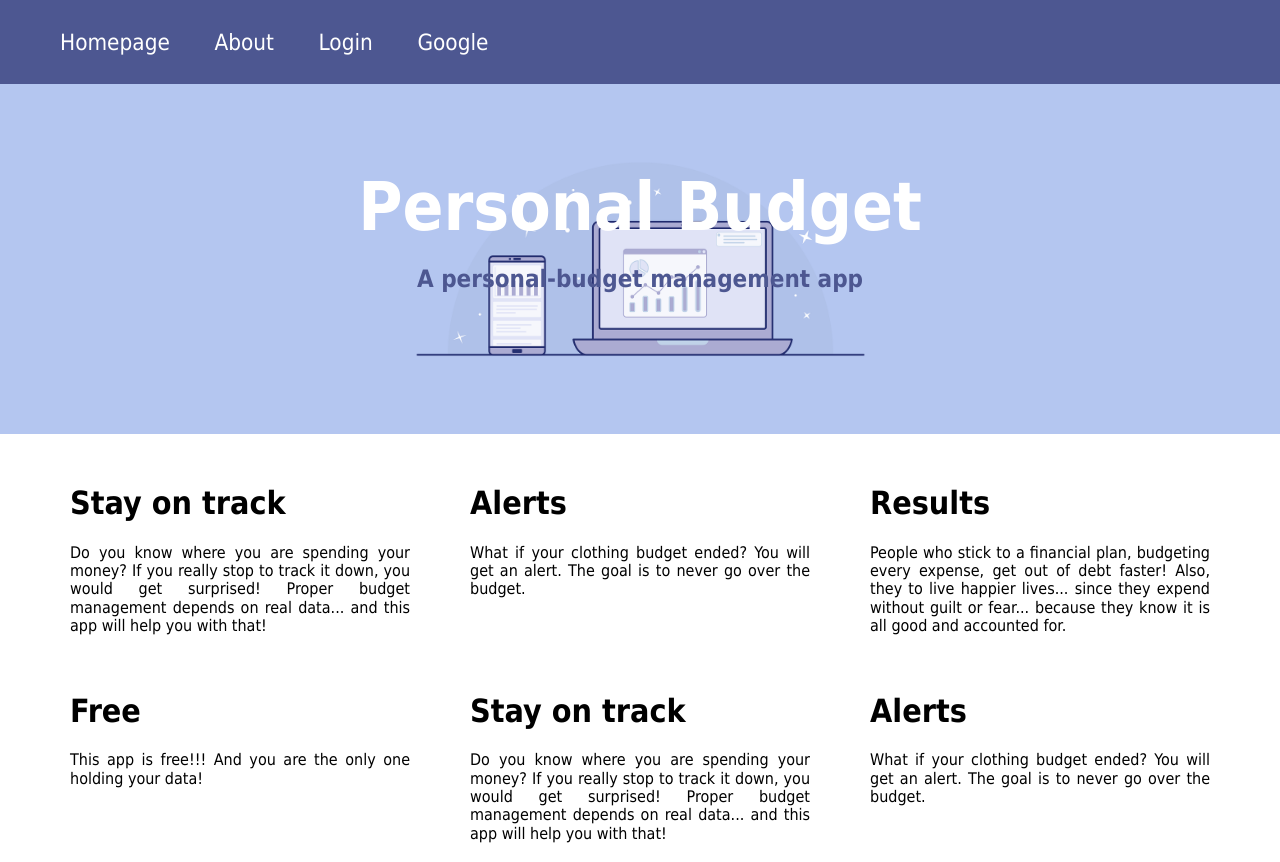
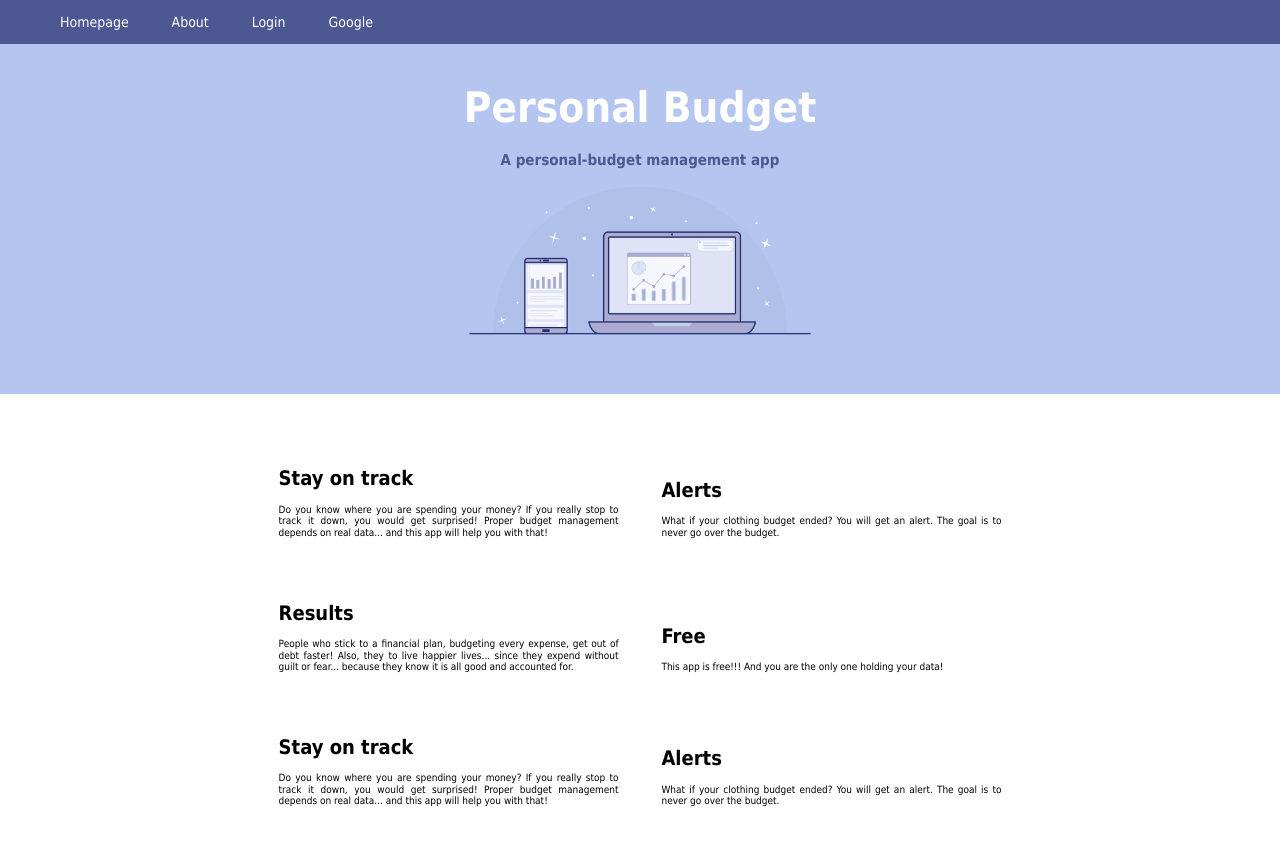
Before and after one commit to vmudired19/personal-budget, a plain HTML site: page index.html in a window 1280 px wide. Shown: the top 862 px of the page. Drawn offline with Linux system fonts and the light colour scheme.

Commit message:
Update main.css

```diff
--- a/main.css
+++ b/main.css
@@ -3,90 +3,96 @@
 }
 
 body {
-    font-size: 16px; /* Change to a more standard font size */
-    font-family: 'Tahoma', 'Arial', sans-serif; /* Use single quotes for font names with spaces */
-    margin: 0; /* Remove default body margin */
+    font-size: 10px;
+    font-family: Tahoma, Arial;
 }
 
-.menu {
+div.menu {
+    width: 100%;
     background-color: #4d5791;
-    padding: 10px 40px; /* Adjust padding for better spacing */
+    height: 44px;
+    padding: 0 40px;
 }
 
-.menu ul {
+div.menu ul,
+div.menu ul li {
     margin: 0;
-    padding: 0;
+    padding: 0 ;
     list-style: none;
-}
-
-.menu ul li {
     display: inline-block;
 }
 
-.menu ul li a {
+div.menu ul li a {
     display: block;
-    padding: 10px 20px;
+    padding: 0 20px;
     line-height: 44px;
     font-size: 1.4em;
     text-decoration: none;
     color: #fff;
+    margin: 0;
 }
 
-.menu ul li a:hover {
+div.menu ul li a:hover  {
     background-color: white;
     color: #4d5791;
 }
 
-.hero {
+div.hero {
     height: 350px;
     background-color: #b4c6f0;
     background-image: url('/bg.png');
-    background-size: contain; /* Use contain for background image scaling */
+    background-size: 400px;
     background-repeat: no-repeat;
     background-position: center bottom;
     padding-top: 40px;
-    text-align: center; /* Center text in hero */
 }
 
-.hero h1 {
+div.hero h1,
+div.hero h2 {
+    text-align: center;
+    margin: 0;
+}
+
+div.hero h1 {
     color: #fff;
     font-size: 4.2em;
     margin-bottom: 20px;
 }
 
-.hero h2 {
+div.hero h2 {
     color: #4d5791;
 }
 
 .container {
-    padding: 20px; /* Reduce padding for better spacing */
-    max-width: 1200px; /* Add max-width for larger screens */
-    margin: 0 auto; /* Center the container */
+    padding: 40px;
+    width: 100%;
 }
 
 .page-area {
-    display: flex; /* Use flexbox for page-area */
-    justify-content: space-between; /* Add space between text-box items */
-    flex-wrap: wrap; /* Wrap items for smaller screens */
-}
-
-.text-box {
-    width: 100%;
-    max-width: 340px;
-    text-align: justify;
-    margin: 20px;
+    max-width: 768px;
     display: inline-block;
-}
-
-@media screen and (min-width: 768px) {
-    .text-box {
-        margin: 10px;
-    }
 }
 
 .bottom {
     height: 50px;
     background-color: #b4c6f0;
-    padding: 10px 40px; /* Adjust padding for better spacing */
+    padding: 40px;
+}
+
+.center {
     text-align: center;
 }
+
+.container div.text-box {
+    display: inline-block;
+    width: 100%;
+    max-width: 340px;
+    text-align: justify;
+    margin: 20px;
+}
+
+@media screen and (min-width: 768px) {
+    .container .div.text-box {
+        margin: 10px;
+    }
+}
```
